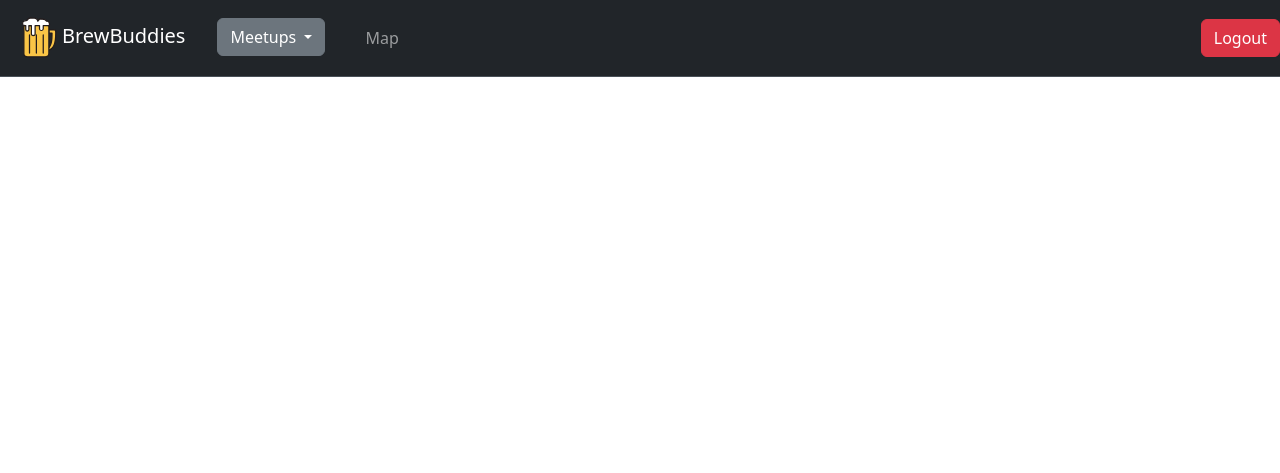
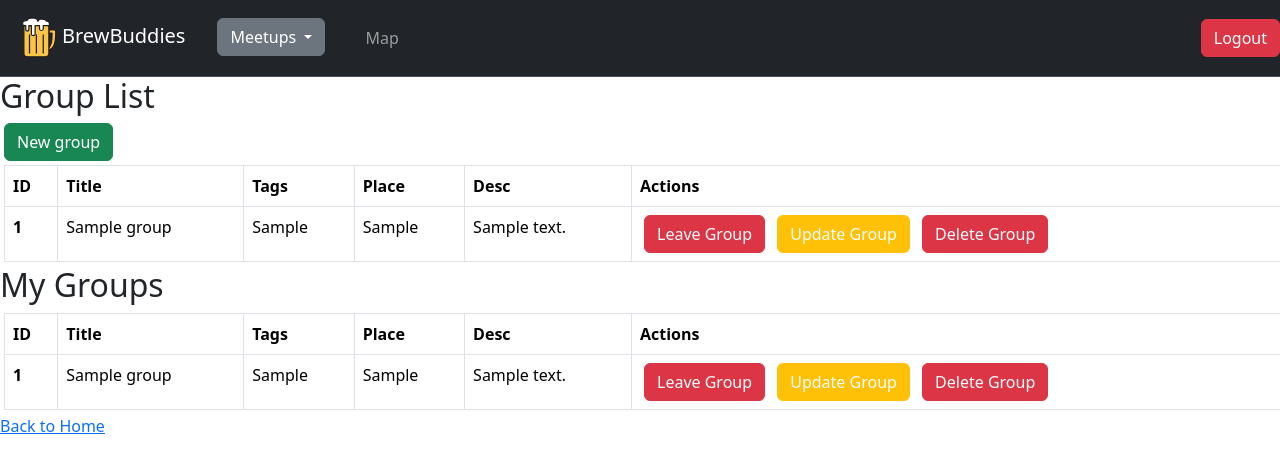
Before and after one commit to g0lubenk0/brewBuddies, a Django app: page /groups/user/ in a window 1280 px wide. Shown: the top 473 px of the page. Run offline with Django 4.2, Linux system fonts and the light colour scheme; a user stored in the database is signed in; tables that the repository leaves empty hold one stand-in row (values such as "Sample post").

Commit message:
add bootstrap for group_list

```diff
--- a/brewBuddies/groups/views.py
+++ b/brewBuddies/groups/views.py
@@ -71,7 +71,7 @@ def join_group(request, group_id):
     group = get_object_or_404(Group, pk=group_id)
     if request.user not in group.members.all():
         group.members.add(request.user)
-    return redirect('user_group_list')
+    return redirect('group_list')
 
 @login_required
 def delete_group(request, group_id):
@@ -125,7 +125,7 @@ def leave_group(request, group_id):
     """
     group = get_object_or_404(Group, id=group_id)
     request.user.joined_groups.remove(group)
-    return redirect('user_group_list')
+    return redirect('group_list')
 
 @login_required
 def user_group_list(request):
@@ -139,7 +139,7 @@ def user_group_list(request):
         HttpResponse: Rendered HTML response displaying a list of joined groups.
     """
     groups = Group.objects.all()
-    return render(request, 'groups/user_group_list.html', {'groups': groups})
+    return render(request, 'groups/group_list.html', {'groups': groups})
 
 @login_required
 def group_chat(request, group_id):
--- a/brewBuddies/templates/groups/group_list.html
+++ b/brewBuddies/templates/groups/group_list.html
@@ -1,21 +1,76 @@
 {% extends 'base.html' %}
 
 {% block content %}
-  <h2>Group List</h2>
-  <ul>
+<h2>Group List</h2>
+
+<button type="button" class="btn btn-success mx-1"><a href="{% url 'create_group' %}" class="link-offset-2 link-underline link-underline-opacity-0 text-white">New group</a></button>
+<table class="table table-bordered my-1 mx-1">
+  <thead>
+    <tr>
+      <th scope="col">ID</th>
+      <th scope="col">Title</th>
+      <th scope="col">Tags</th>
+      <th scope="col">Place</th>
+      <th scope="col">Desc</th>
+      <th scope="col">Actions</th>
+    </tr>
+  </thead>
+  <tbody>
     {% for group in groups %}
-      <li><a href="{% url 'group_detail' group.id %}">{{ group.name }}</a></li>
+      <tr>
+        <th scope="row">{{ group.id }}</th>
+        <td><a href="{% url 'group_detail' group.id %}" class="text-black link-offset-2 link-underline link-underline-opacity-0">{{ group.name }}</a></td>
+        <td>{{group.tags}}</td>
+        <td>{{group.place}}</td>
+        <td>{{group.description}}</td>
+      <td>
+      {% if user in group.members.all %}
+        <button type="button" class="btn btn-danger mx-1"><a href="{% url 'leave_group' group.id %}" class="link-offset-2 link-underline link-underline-opacity-0 text-white">Leave Group</a></button>
+      {% else %}
+        <button type="button" class="btn btn-success mx-1"><a href="{% url 'join_group' group.id%}" class="link-offset-2 link-underline link-underline-opacity-0 text-white">Join Group</a></button>
+      {% endif %}
+      {% if user == group.creator %}
+        <button type="button" class="btn btn-warning mx-1"><a href="{% url 'update_group' group.id %}" class="link-offset-2 link-underline link-underline-opacity-0 text-white">Update Group</a></button>
+        <button type="button" class="btn btn-danger mx-1"><a href="{% url 'delete_group' group.id %}" class="link-offset-2 link-underline link-underline-opacity-0 text-white">Delete Group</a></button>
+      {% endif %}
+      </td>
+      </tr>
     {% endfor %}
-  </ul>
-  <a href="{% url 'create_group' %}">Create a new group</a>
+  </tbody>
+</table>
+
+
 
   <h2>My Groups</h2>
-  <ul>
-    {% for group in groups %}
-      {% if user in group.members.all %}
-        <li><a href="{% url 'group_detail' group.id %}">{{ group.name }}</a></li>
-      {% endif %}
-    {% endfor %}
-  </ul>
+  <table class="table table-bordered my-1 mx-1">
+    <thead>
+      <tr>
+        <th scope="col">ID</th>
+        <th scope="col">Title</th>
+        <th scope="col">Tags</th>
+        <th scope="col">Place</th>
+        <th scope="col">Desc</th>
+        <th scope="col">Actions</th>
+      </tr>
+    </thead>
+    <tbody>
+      {% for group in groups %}
+        {% if user in group.members.all %}
+        <th scope="row">{{ group.id }}</th>
+        <td><a href="{% url 'group_detail' group.id %}" class="text-black link-offset-2 link-underline link-underline-opacity-0">{{ group.name }}</a></td>
+        <td>{{group.tags}}</td>
+        <td>{{group.place}}</td>
+        <td>{{group.description}}</td>
+        <td>
+        <button type="button" class="btn btn-danger mx-1"><a href="{% url 'leave_group' group.id %}" class="link-offset-2 link-underline link-underline-opacity-0 text-white">Leave Group</a></button>
+          {% if user == group.creator %}
+            <button type="button" class="btn btn-warning mx-1"><a href="{% url 'update_group' group.id %}" class="link-offset-2 link-underline link-underline-opacity-0 text-white">Update Group</a></button>
+            <button type="button" class="btn btn-danger mx-1"><a href="{% url 'delete_group' group.id %}" class="link-offset-2 link-underline link-underline-opacity-0 text-white">Delete Group</a></button>
+          {% endif %}
+        {% endif %}
+        </td>
+      {% endfor %}
+    </tbody>
+  </table>
   <a href="{% url 'home' %}">Back to Home</a>
 {% endblock %}
```
